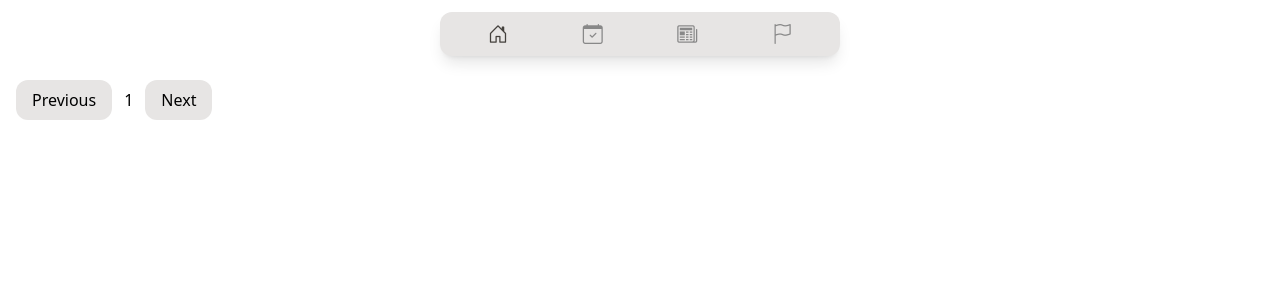
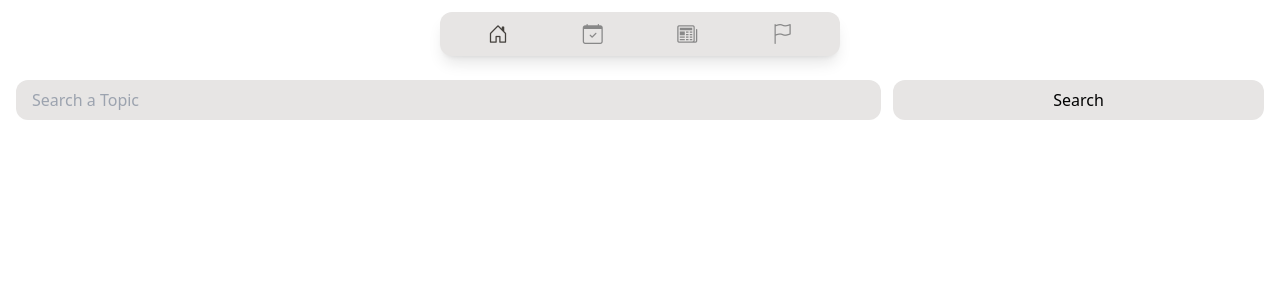
Before and after one commit to styhrd/newsApp, a React (Vite) app: page /latest in a window 1280 px wide. Shown: the top 300 px of the page. Built offline with nearby package versions, Linux system fonts and the light colour scheme.

Commit message:
Latest finished

```diff
--- a/src/pages/Latest.jsx
+++ b/src/pages/Latest.jsx
@@ -4,37 +4,75 @@ import { useDispatch, useSelector } from 'react-redux';
 
 const Latest = () => {
     const dispatch = useDispatch();
+    const { latestNews } = useSelector((state) => state.latest); // Correct state path
 
-    const [pagenum, setpagenum] = useState(1); // Set initial page to 1
-    const { latestNews } = useSelector((state) => state.latest); // Corrected state path
+    const [pagenum, setPagenum] = useState(1); // Initial page set to 1
+    const [query, setQuery] = useState(''); // Default query
+    const [currentQuery, setCurrentQuery] = useState(query); // For tracking the current query being searched
 
-    // useEffect(() => {
-    //     dispatch(fetchLatest(pagenum)); // Dispatch fetchLatest with page number
-    // }, [pagenum, dispatch]);
+    // Fetch news when the page number changes (but only for the current query)
+    useEffect(() => {
+        if (currentQuery) {
+            dispatch(fetchLatest({ pagenum, query: currentQuery }));
+        }
+    }, [pagenum, currentQuery, dispatch]);
 
+    // Fetch news for the updated query on Search button click
+    const fetchNews = () => {
+        setPagenum(1); // Reset to page 1
+        setCurrentQuery(query); // Trigger a search for the new query
+    };
+
+    // Pagination handlers
     const handlePrevPage = () => {
         if (pagenum > 1) {
-            setpagenum(pagenum - 1); // Decrease page number
+            setPagenum(pagenum - 1);
         }
     };
 
     const handleNextPage = () => {
-        setpagenum(pagenum + 1); // Increase page number
+        setPagenum(pagenum + 1);
     };
 
     return (
-        <div>
+        <div className="flex flex-col items-center justify-center">
+            <div className="w-full flex gap-3">
+                <input
+                    className="w-[70%] px-4 py-2 bg-stone-200 rounded-xl text-black"
+                    value={query}
+                    onChange={(e) => setQuery(e.target.value)}
+                    placeholder="Search a Topic"
+                />
+                <button
+                    onClick={fetchNews}
+                    className="w-[30%] px-4 py-2 bg-stone-200 rounded-xl"
+                >
+                    Search
+                </button>
+            </div>
+
             <ul>
-                {latestNews.map((news, index) => (
-                    <li key={index}>{news.author || 'Unknown Author'}</li>
-                ))}
+                {latestNews &&
+                    latestNews.map((news, index) => (
+                        <li key={index}>{news.author || 'Unknown Author'}</li>
+                    ))}
             </ul>
 
-            <div className='flex gap-3 items-center'>
-                <button className='latbutt' onClick={handlePrevPage} disabled={pagenum <= 1}>Previous</button>
-                {pagenum}
-                <button className='latbutt' onClick={handleNextPage}>Next</button>
-            </div>
+            {latestNews.length !=0 && (
+                <div className="flex gap-3 items-center">
+                    <button
+                        className="latbutt"
+                        onClick={handlePrevPage}
+                        disabled={pagenum <= 1}
+                    >
+                        Previous
+                    </button>
+                    {pagenum}
+                    <button className="latbutt" onClick={handleNextPage}>
+                        Next
+                    </button>
+                </div>
+            )}
         </div>
     );
 };
--- a/src/store/latestSlice.jsx
+++ b/src/store/latestSlice.jsx
@@ -4,18 +4,23 @@ import axios from "axios";
 const api_key = import.meta.env.VITE_API_KEY;
 const url = 'https://newsapi.org/v2/everything';
 
-export const fetchLatest = createAsyncThunk('latest/fetchLatest', async (pagenum) => {
-    const response = await axios.get(url, {
-        params: {
-            apiKey: api_key,
-            sortBy: 'publishedAt',
-            pageSize: 10,
-            page:pagenum
-        }
-    })
 
-    return response.data.articles || []
-})
+export const fetchLatest = createAsyncThunk('latest/fetchLatest', async ({ pagenum, query }) => {
+    try {
+        const response = await axios.get(url, {
+            params: {
+                apiKey: api_key,
+                sortBy: 'publishedAt',
+                q: query,
+                pageSize: 10,
+                page: pagenum,
+            },
+        });
+        return response.data.articles || [];
+    } catch (error) {
+        console.log(error);
+    }
+});
 
 const latestSlice = createSlice({
     name: "latest",
```
